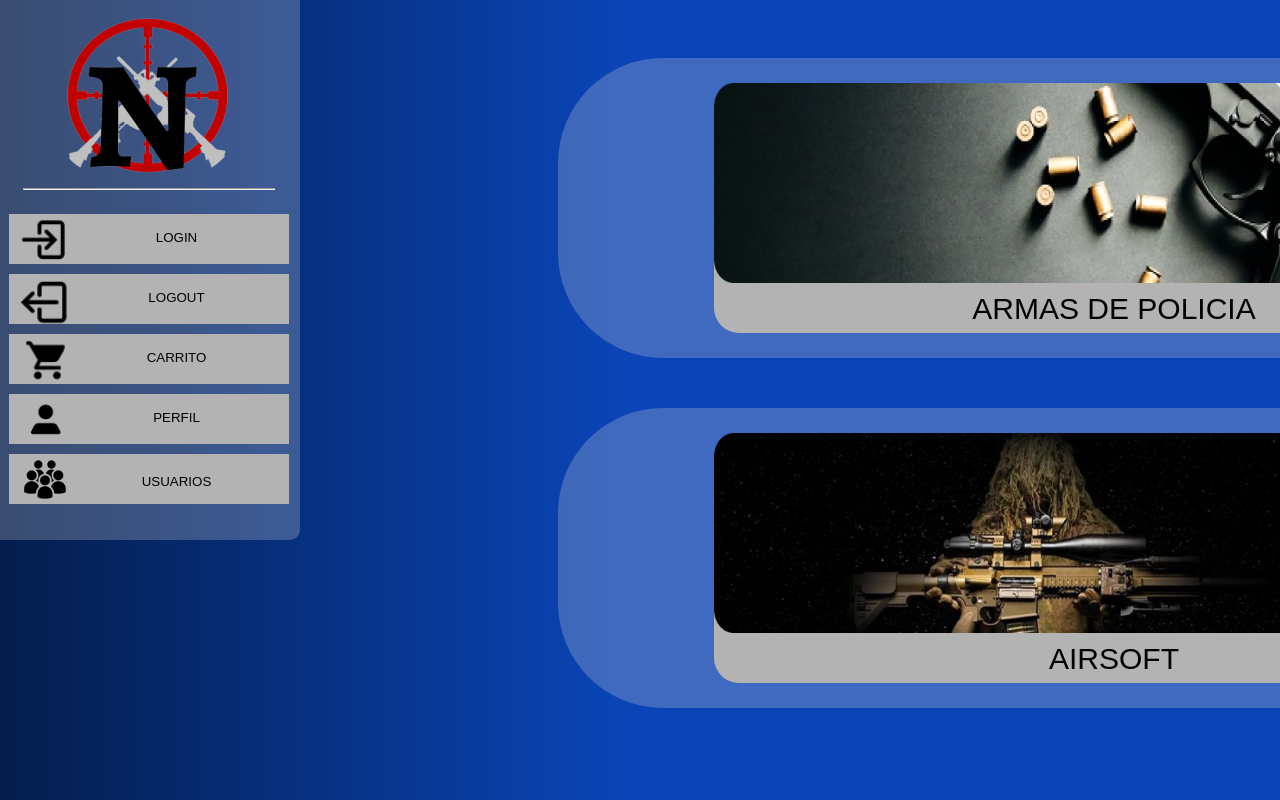
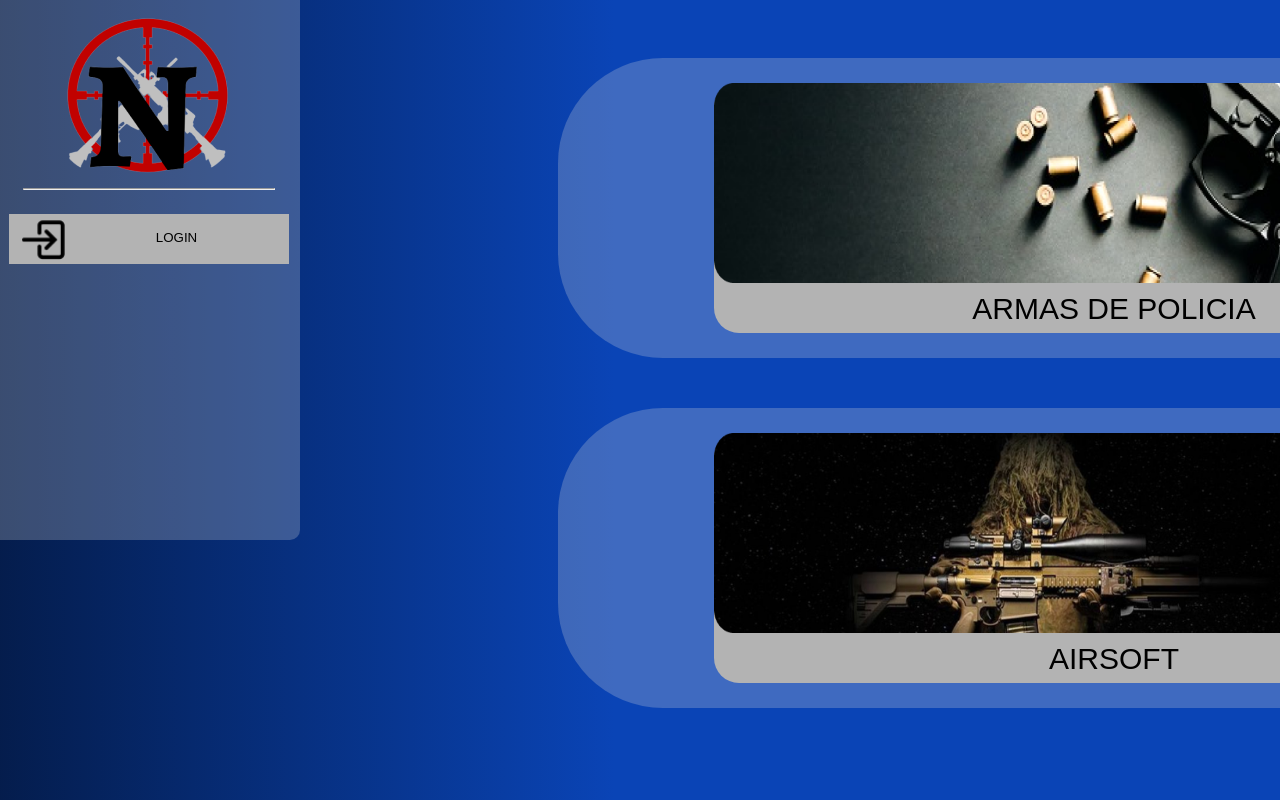
Before and after one commit to MickeProyecto/Proyecto-Angular, an Angular app: page / in a window 1280 px wide. Shown: the top 800 px of the page. Built offline with nearby package versions, Linux system fonts and the light colour scheme.

Commit message:
Add files via upload

```diff
--- a/src/app/paginas/main-page/main-page.component.html
+++ b/src/app/paginas/main-page/main-page.component.html
@@ -3,20 +3,20 @@
   <hr>
 
   <!-- Saldra si el usuario no ha iniciado sesion -->
-  <button routerLink="./login" title="LOGIN"><img src="assets/imagenes/login.png"><br>LOGIN</button>
-
-  <!-- Saldra si el usuario a iniciado sesion y replacara el botone de iniciar sesion -->
-  <button title="LOGOUT"><img src="assets/imagenes/logout.png"><br>LOGOUT</button>
+  <button *ngIf="element1 == true" routerLink="./login" title="LOGIN"><img
+      src="assets/imagenes/login.png"><br>LOGIN</button>
 
   <!-- Saldra si el usuario que a iniciado sesion es un cliente -->
-  <button routerLink="./carrito" titulo="CARRITO"><img src="assets/imagenes/carrito.png"><br>CARRITO</button>
+  <button *ngIf="element1 == false" routerLink="./carrito" titulo="CARRITO"><img
+      src="assets/imagenes/carrito.png"><br>CARRITO</button>
 
   <!-- Sale una vez el usuario a iniciado sesion -->
-  <button routerLink="./perfil" titulo="PERFIL"><img src="assets/imagenes/perfil.png"><br>PERFIL</button>
+  <button *ngIf="element1 == false" routerLink="./perfil" titulo="PERFIL"><img
+      src="assets/imagenes/perfil.png"><br>PERFIL</button>
 
   <!-- Saldra si el usuario que a iniciado sesion es un admin y replacara el boton del carrito -->
-  <button routerLink="./usuarios" routerLinkActive="active" titulo="REGISTRO"><img
-      src="assets/imagenes/usuarios.png"><br>USUARIOS</button>
+  <button *ngIf="element1 == false" routerLink="./usuarios" routerLinkActive="active"
+    titulo="REGISTRO"><img src="assets/imagenes/usuarios.png"><br>USUARIOS</button>
 </div>
 
 <!-- Solo sera funcional si el usuario a iniciado sesion -->
--- a/src/app/paginas/main-page/main-page.component.ts
+++ b/src/app/paginas/main-page/main-page.component.ts
@@ -1,6 +1,5 @@
 import { Component, OnInit } from '@angular/core';
 import { Router } from '@angular/router';
-import { UsuariosService } from '../servicio/usuarios.service';
 
 @Component({
   selector: 'app-main-page',
@@ -10,9 +9,19 @@ import { UsuariosService } from '../servicio/usuarios.service';
 export class MainPageComponent implements OnInit {
   [x: string]: any;
 
-  constructor(private usuarios: UsuariosService, public router: Router) { }
+  element1 = true;
+
+  constructor(public router: Router) { }
+
+  info: any;
 
   ngOnInit(): void {
+    this.info = localStorage.getItem('currentUser');
+    console.log(this.info);
+    if (this.info == null) {
+      this.element1 = true;
+    } else {
+      this.element1 = false;
+    }
   }
-
 }
--- a/src/app/paginas/perfil/perfil.component.html
+++ b/src/app/paginas/perfil/perfil.component.html
@@ -3,7 +3,7 @@
     <hr>
 
     <!-- Saldra si el usuario a iniciado sesion y replacara el botone de iniciar sesion -->
-    <button title="LOGOUT"><img src="assets/imagenes/logout.png"><br>LOGOUT</button>
+    <button title="LOGOUT" (click)="logout()"><img src="assets/imagenes/logout.png"><br>LOGOUT</button>
 
     <!-- Saldra si el usuario que a iniciado sesion es un cliente -->
     <button routerLink="../carrito" titulo="CARRITO"><img src="assets/imagenes/carrito.png"><br>CARRITO</button>
@@ -14,11 +14,11 @@
 
 <div id="perfil">
     <img id="foto" src="assets/imagenes/ejemplo_perfil.webp">
-    <p id="nombre"><b>Nombre: </b>Ejemplo</p>
-    <p id="apellidos"><b>Apellidos: </b>Ejemplos Ejemplos</p>
+    <p id="nombre"><b>Nombre: </b>{{info.name}}</p>
+    <p id="apellidos"><b>Apellidos: </b>{{info.lastname}}</p>
     <hr>
-    <p id="correo"><b>Correo: </b>Ejemplo</p>
-    <p id="contraseña"><b>Contraseña: </b>Ejemplo</p>
-    <p id="telefono"><b>Telefono: </b>Ejemplo</p>
-    <p id="DNI"><b>DNI: </b>Ejemplo</p>
+    <p id="correo"><b>Correo: </b>{{info.email}}</p>
+    <p id="contraseña"><b>Contraseña: </b>{{info.password}}</p>
+    <p id="telefono"><b>Telefono: </b>{{info.phone}}</p>
+    <p id="DNI"><b>DNI: </b>{{info.dni}}</p>
 </div>
--- a/src/app/paginas/perfil/perfil.component.ts
+++ b/src/app/paginas/perfil/perfil.component.ts
@@ -11,22 +11,18 @@ export class PerfilComponent implements OnInit {
 
   constructor(public usuarios: UsuariosService, public router: Router) { }
 
-  // info = [{
-  //   "name": this.usuarios.datosusuario.name,
-  //   "email": this.usuarios.datosusuario.email,
-  //   "password": this.usuarios.datosusuario.password,
-  //   "lastname": this.usuarios.datosusuario.lastname,
-  //   "rol": this.usuarios.datosusuario.role
-  // }];
+  info: any
 
   ngOnInit(): void {
-    // console.log(this.info);
+    this.info = JSON.parse(localStorage.getItem('currentUser') ?? '');
+    console.log(this.info);
   }
 
-  // logout() {
-  //   console.log(this.info);
-  //   this.info.splice(0, this.info.length);
-  //   this.router.navigate(['']);
-  // }
+
+
+  logout() {
+    localStorage.removeItem('currentUser');
+    this.router.navigate(['']);
+  }
 
 }
--- a/src/app/paginas/servicio/usuarios.service.ts
+++ b/src/app/paginas/servicio/usuarios.service.ts
@@ -18,14 +18,15 @@ export class UsuariosService {
 
     addUsuarios(usuario: Usuarios) {
         return this._http.post(this.URL + "signup", usuario)
-            .pipe(filter((response: any) => {
+            .pipe(
+                filter((response: any) => {
                     if (response != null) {
                         this.found = true;
                     } else {
                         this.found = false;
                     }
                     this.datosusuario = response;
-                return this.found;
+                    return this.datosusuario;
                 }
                 ));
     }
@@ -36,11 +37,12 @@ export class UsuariosService {
                 filter((response: any) => {
                     if (response != null) {
                         this.found = true;
-                    }
-                    else {
+                    } else {
                         this.found = false;
                     }
                     this.datosusuario = response;
+
+                    localStorage.setItem('currentUser', JSON.stringify(this.datosusuario));
 
                     return this.datosusuario;
                 }
```
Lines whose indentation alone changed are shown as unchanged.
